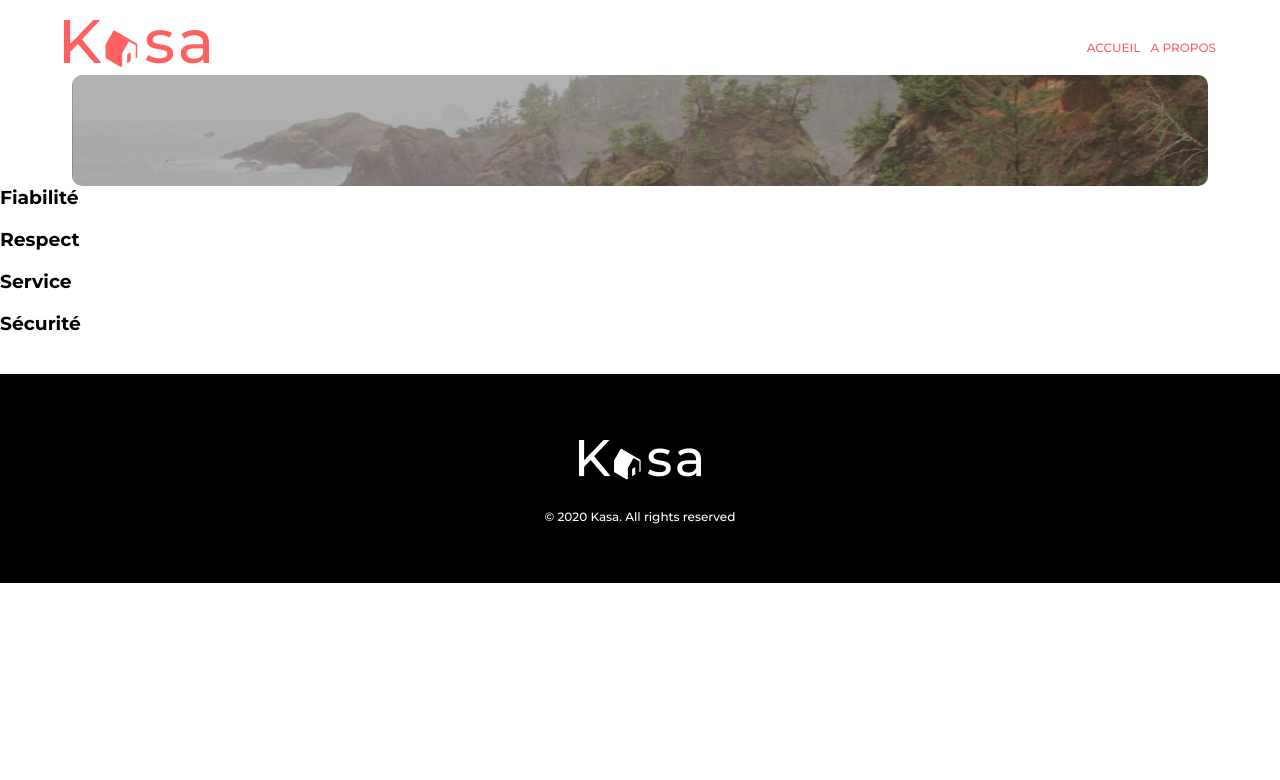
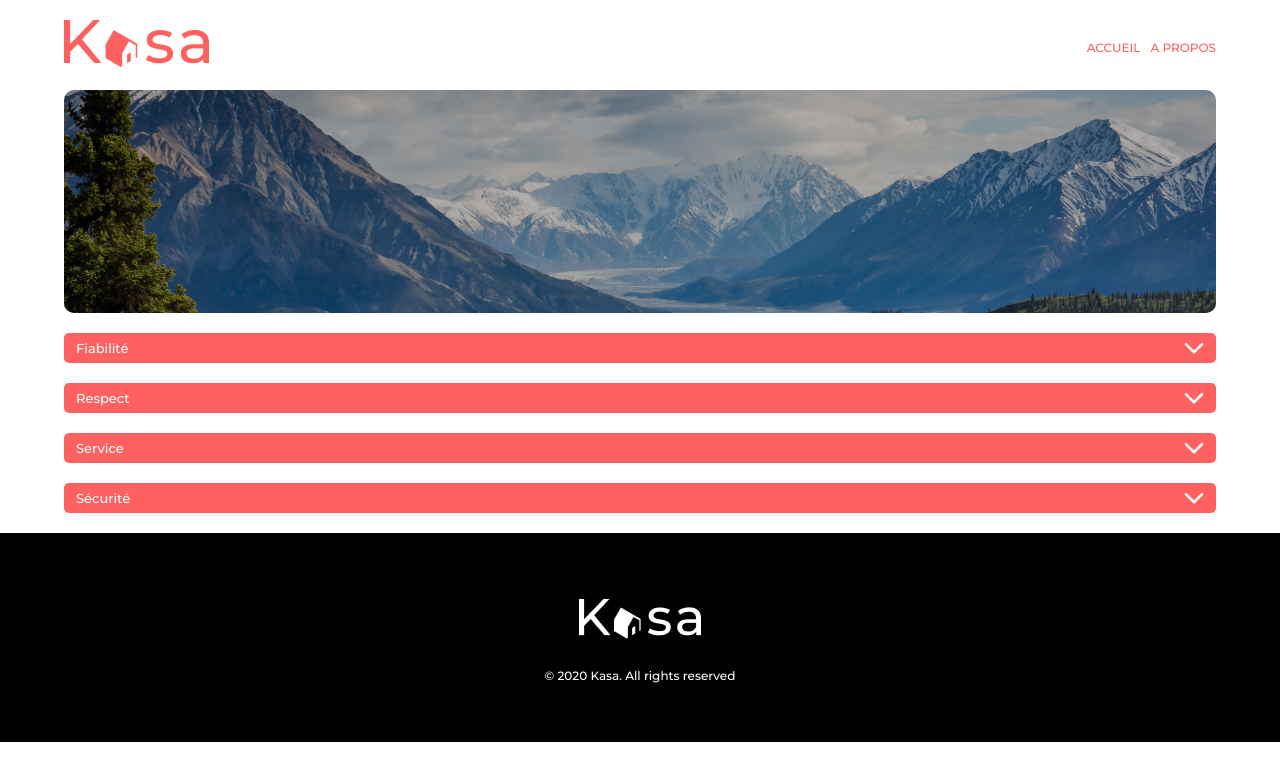
Before and after one commit to wodenp98/PaulVigneron_11_24012023, a React (Create React App) app in the folder kasa/: page /about in a window 1280 px wide. Shown: the top 780 px of the page. Built offline with nearby package versions, Linux system fonts and the light colour scheme.

Commit message:
About pages

```diff
--- a/kasa/src/components/Banner/Banner.jsx
+++ b/kasa/src/components/Banner/Banner.jsx
@@ -1,9 +1,9 @@
 import React from "react";
 
-const Banner = ({ title }) => {
+const Banner = ({ title, imgBg }) => {
   return (
     <div>
-      <div className="homeTitle">
+      <div className={`homeTitle ${imgBg}`}>
         <h2>{title}</h2>
       </div>
     </div>
--- a/kasa/src/components/Banner/_banner.scss
+++ b/kasa/src/components/Banner/_banner.scss
@@ -1,7 +1,7 @@
 .banner {
   position: relative;
-  height: 111px;
-  width: 88.8%;
+  height: 223px;
+  width: 90%;
   max-width: 1280px;
   margin: 0 auto;
   border-radius: 10px;
@@ -20,13 +20,28 @@
     height: 100%;
     color: white;
     padding: 0 16px;
-    background-image: linear-gradient(rgba(0, 0, 0, 0.3), rgba(0, 0, 0, 0.3)),
-      url("/src/assets/imghome.png");
-    background-size: cover;
-    background-position: center;
     h2 {
       font-size: 24px;
       font-weight: 500;
     }
   }
 }
+
+.imgHome {
+  background-image: linear-gradient(rgba(0, 0, 0, 0.3), rgba(0, 0, 0, 0.3)),
+    url("/src/assets/imghome.png");
+  background-size: cover;
+  background-position: center;
+}
+
+.imgAbout {
+  background-image: linear-gradient(rgba(0, 0, 0, 0.3), rgba(0, 0, 0, 0.3)),
+    url("/src/assets/imgAbout.png");
+  background-size: cover;
+  background-position: center;
+}
+
+.home {
+  height: 111px;
+  border-radius: 10px;
+}
--- a/kasa/src/components/Dropdown/Dropdown.jsx
+++ b/kasa/src/components/Dropdown/Dropdown.jsx
@@ -1,10 +1,12 @@
-import React from "react";
+import ChevronDown from "../../assets/chevronDown.png";
 
 const Dropdown = ({ title }) => {
   return (
-    <div>
-      <h3>{title}</h3>
-      <img src="" alt="" />
+    <div className="dropdown">
+      <div className="dropdownHeader">
+        <h3>{title}</h3>
+        <img src={ChevronDown} alt="chevron" className="chevron" />
+      </div>
     </div>
   );
 };
--- a/kasa/src/components/Dropdown/_dropdown.scss
+++ b/kasa/src/components/Dropdown/_dropdown.scss
@@ -0,0 +1,22 @@
+.dropdown {
+  width: 100%;
+  .dropdownHeader {
+    display: flex;
+    justify-content: space-between;
+    align-items: center;
+    box-sizing: border-box;
+    padding: 0 12px 0 12px;
+    background-color: #ff6060;
+    color: white;
+    height: 30px;
+    border-radius: 5px;
+    cursor: pointer;
+    h3 {
+      font-size: 13px;
+    }
+  }
+}
+
+.chevron {
+  width: 20px;
+}
--- a/kasa/src/pages/About/About.jsx
+++ b/kasa/src/pages/About/About.jsx
@@ -28,7 +28,7 @@ const About = () => {
   return (
     <main className="aboutPage">
       <div className="banner">
-        <Banner />
+        <Banner imgBg="imgAbout" />
       </div>
       <div className="aboutDropdown">
         {dropdowns.map(({ id, title, text }) => (
--- a/kasa/src/pages/About/_about.scss
+++ b/kasa/src/pages/About/_about.scss
@@ -0,0 +1,20 @@
+.aboutPage {
+  margin-top: 15px;
+  width: 100%;
+  .aboutDropdown {
+    width: 90%;
+    max-width: 1280px;
+    margin: 0 auto;
+    box-sizing: border-box;
+    .dropdown {
+      margin: 20px auto 0px;
+      .dropdownHeader {
+        h3 {
+          margin: 0;
+          font-size: 13px;
+          font-weight: 500;
+        }
+      }
+    }
+  }
+}
--- a/kasa/src/pages/Home/Home.jsx
+++ b/kasa/src/pages/Home/Home.jsx
@@ -14,8 +14,8 @@ const TitleBanner = () => {
 const Home = () => {
   return (
     <main className="main">
-      <div className="banner">
-        <Banner title={<TitleBanner />} />
+      <div className="banner home">
+        <Banner title={<TitleBanner />} imgBg="imgHome" />
       </div>
       <div className="gallery">
         {Data.map(({ id, title, cover }) => (
--- a/kasa/src/sass/main.css
+++ b/kasa/src/sass/main.css
@@ -30,8 +30,8 @@ body {
 
 .banner {
   position: relative;
-  height: 111px;
-  width: 88.8%;
+  height: 223px;
+  width: 90%;
   max-width: 1280px;
   margin: 0 auto;
   border-radius: 10px;
@@ -50,13 +50,27 @@ body {
   height: 100%;
   color: white;
   padding: 0 16px;
+}
+.banner .homeTitle h2 {
+  font-size: 24px;
+  font-weight: 500;
+}
+
+.imgHome {
   background-image: linear-gradient(rgba(0, 0, 0, 0.3), rgba(0, 0, 0, 0.3)), url("/src/assets/imghome.png");
   background-size: cover;
   background-position: center;
 }
-.banner .homeTitle h2 {
-  font-size: 24px;
-  font-weight: 500;
+
+.imgAbout {
+  background-image: linear-gradient(rgba(0, 0, 0, 0.3), rgba(0, 0, 0, 0.3)), url("/src/assets/imgAbout.png");
+  background-size: cover;
+  background-position: center;
+}
+
+.home {
+  height: 111px;
+  border-radius: 10px;
 }
 
 .header {
@@ -172,6 +186,25 @@ footer h3 {
      object-position: center;
 }
 
+.aboutPage {
+  margin-top: 15px;
+  width: 100%;
+}
+.aboutPage .aboutDropdown {
+  width: 90%;
+  max-width: 1280px;
+  margin: 0 auto;
+  box-sizing: border-box;
+}
+.aboutPage .aboutDropdown .dropdown {
+  margin: 20px auto 0px;
+}
+.aboutPage .aboutDropdown .dropdown .dropdownHeader h3 {
+  margin: 0;
+  font-size: 13px;
+  font-weight: 500;
+}
+
 .errorPage {
   margin: 120px auto 0px;
   padding: 0 10px;
@@ -195,4 +228,27 @@ footer h3 {
   text-decoration: underline;
   font-size: 14px;
   font-weight: 500;
+}
+
+.dropdown {
+  width: 100%;
+}
+.dropdown .dropdownHeader {
+  display: flex;
+  justify-content: space-between;
+  align-items: center;
+  box-sizing: border-box;
+  padding: 0 12px 0 12px;
+  background-color: #ff6060;
+  color: white;
+  height: 30px;
+  border-radius: 5px;
+  cursor: pointer;
+}
+.dropdown .dropdownHeader h3 {
+  font-size: 13px;
+}
+
+.chevron {
+  width: 20px;
 }/*# sourceMappingURL=main.css.map */
```
Also changed, not shown: 1 other file (tests, documents, lock files or other folders).
